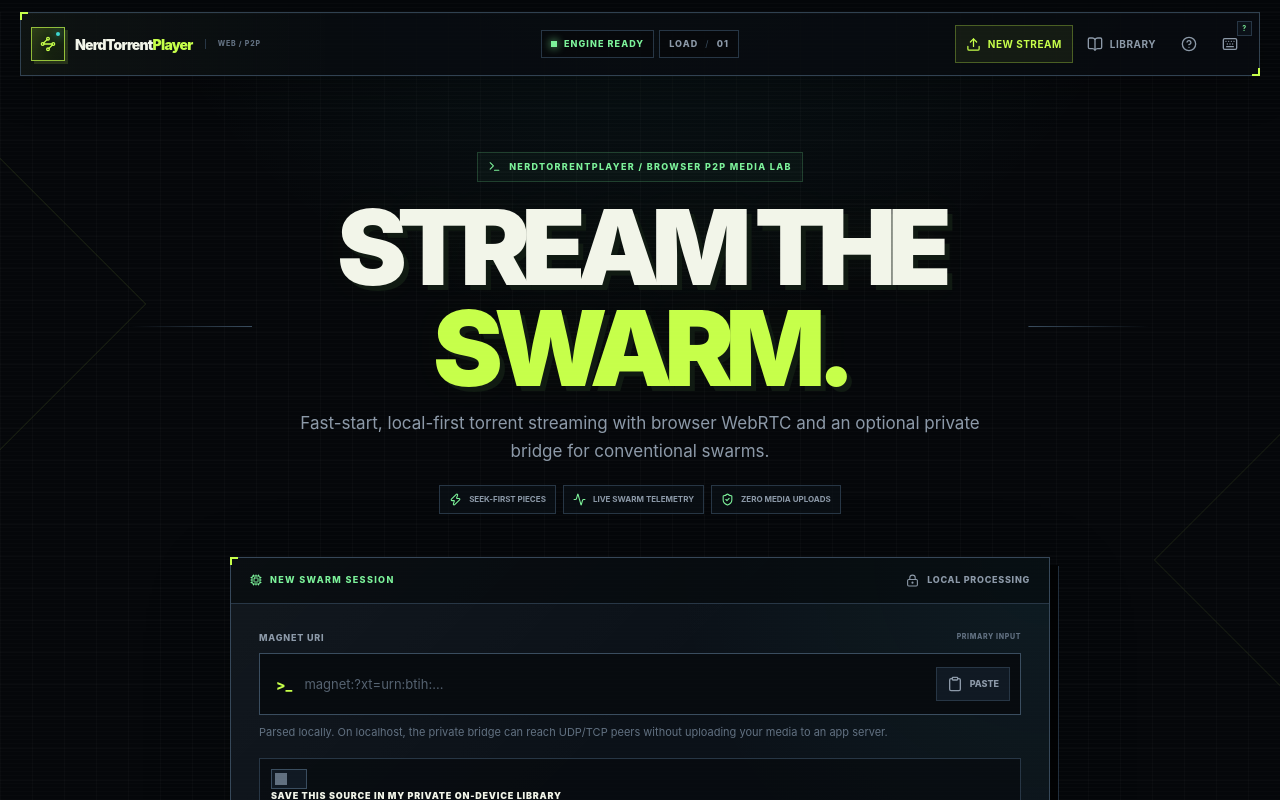
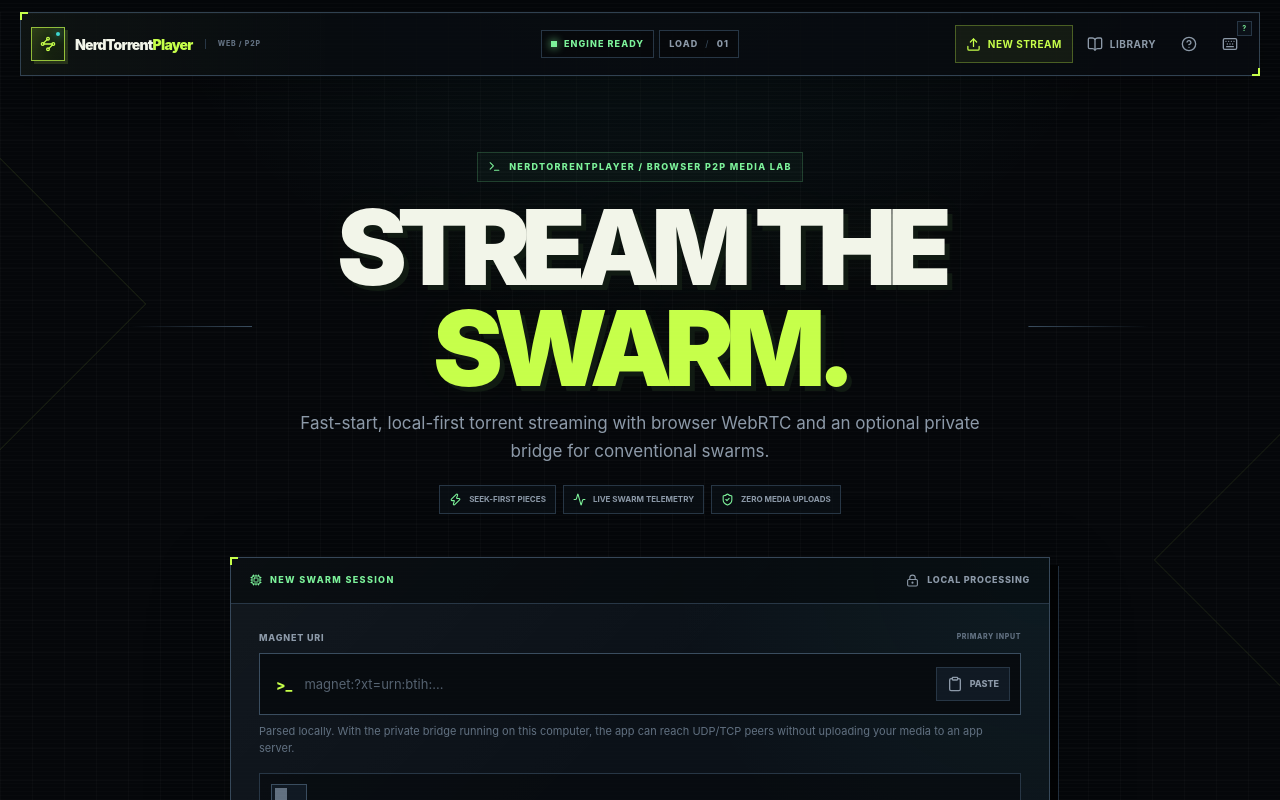
Before and after one commit to GautamVhavle/NerdTorrentPlayer, a Next.js app: page / in a window 1280 px wide. Shown: the top 800 px of the page. Built offline with nearby package versions, Linux system fonts and the light colour scheme.

Commit message:
Clarify production bridge setup

```diff
--- a/src/components/TorrentPlayerApp.tsx
+++ b/src/components/TorrentPlayerApp.tsx
@@ -759,8 +759,8 @@
             </p>
           ) : (
             <p className="field-help" id="magnet-help">
-              Parsed locally. On localhost, the private bridge can reach UDP/TCP
-              peers without uploading your media to an app server.
+              Parsed locally. With the private bridge running on this computer, the
+              app can reach UDP/TCP peers without uploading your media to an app server.
             </p>
           )}
           <label
--- a/src/torrent/local-bridge-client.ts
+++ b/src/torrent/local-bridge-client.ts
@@ -247,7 +247,7 @@
       });
       handlers.onPhase("failed", "Native bridge required for this magnet.");
       handlers.onError(
-        "This magnet only advertises conventional UDP/TCP routes. Start the NerdTorrentPlayer bridge on this computer with npm run bridge, keep it running, then select Retry. A browser cannot reach those peers directly.",
+        "This magnet only advertises conventional UDP/TCP routes. Start the NerdTorrentPlayer bridge on this computer with npm run bridge, keep it running, then submit the magnet again. A browser cannot reach those peers directly.",
       );
       // The source was handled intentionally. Do not fall through to browser
       // WebTorrent, which would discard its UDP/TCP routes and wait forever.
```
